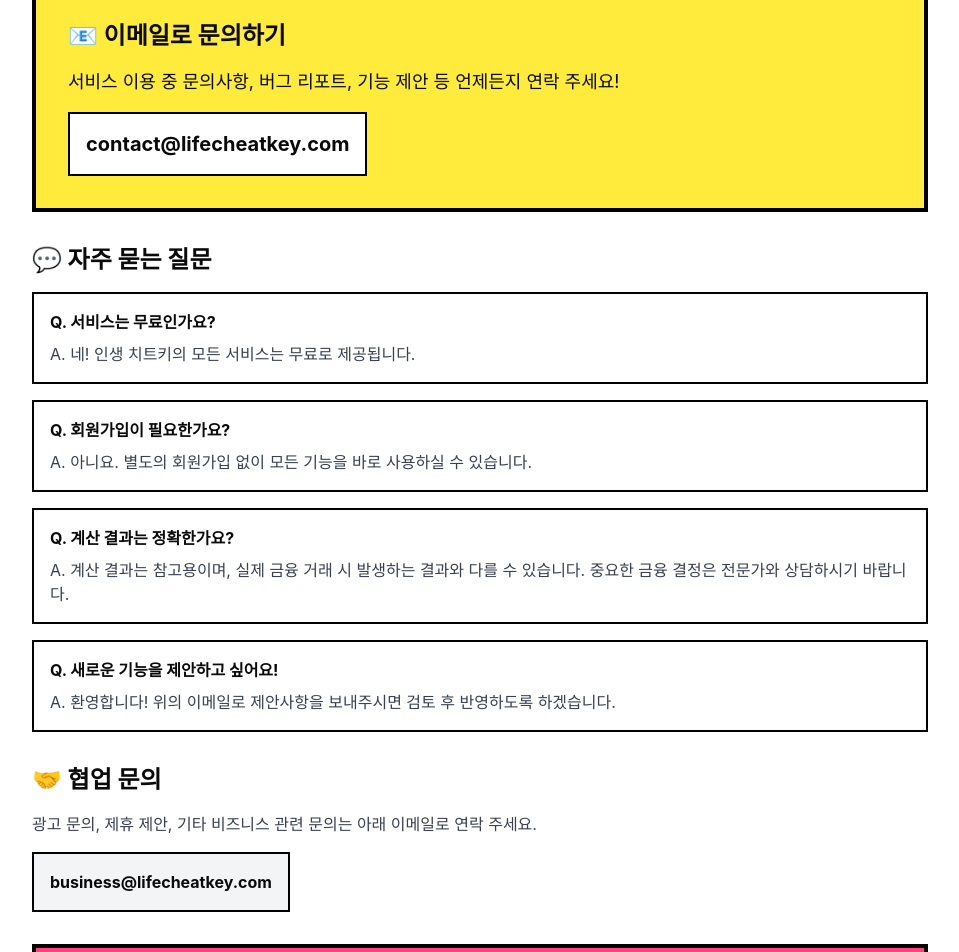
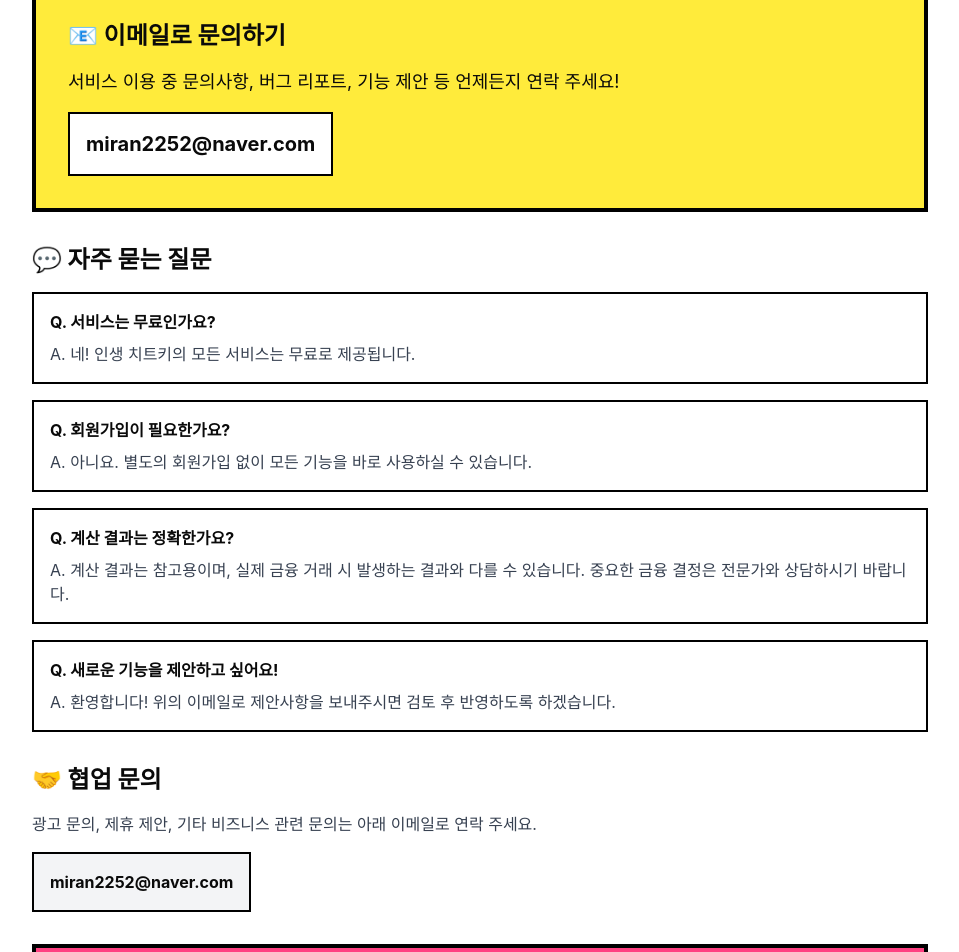
Before and after one commit to hanmirann25-code/Life_Cheat_Key, a Next.js app: page /contact in a window 1280 px wide. Shown: the part 220-1172 px from the top of the page, without its empty margins (160-1119 px from the left). Built offline with nearby package versions, Linux system fonts and the light colour scheme.

Commit message:
Update contact email addresses to miran2252@naver.com

```diff
--- a/app/contact/page.tsx
+++ b/app/contact/page.tsx
@@ -19,7 +19,7 @@ export default function ContactPage() {
                             언제든지 연락 주세요!
                         </p>
                         <div className="bg-white border-2 border-black p-4 inline-block">
-                            <p className="font-bold text-xl">contact@lifecheatkey.com</p>
+                            <p className="font-bold text-xl">miran2252@naver.com</p>
                         </div>
                     </section>
 
@@ -63,7 +63,7 @@ export default function ContactPage() {
                             광고 문의, 제휴 제안, 기타 비즈니스 관련 문의는 아래 이메일로 연락 주세요.
                         </p>
                         <div className="bg-gray-100 border-2 border-black p-4 inline-block">
-                            <p className="font-bold">business@lifecheatkey.com</p>
+                            <p className="font-bold">miran2252@naver.com</p>
                         </div>
                     </section>
 
```
Also changed, not shown: git_log.txt (added), git_remote.txt (added), git_status.txt (added).
